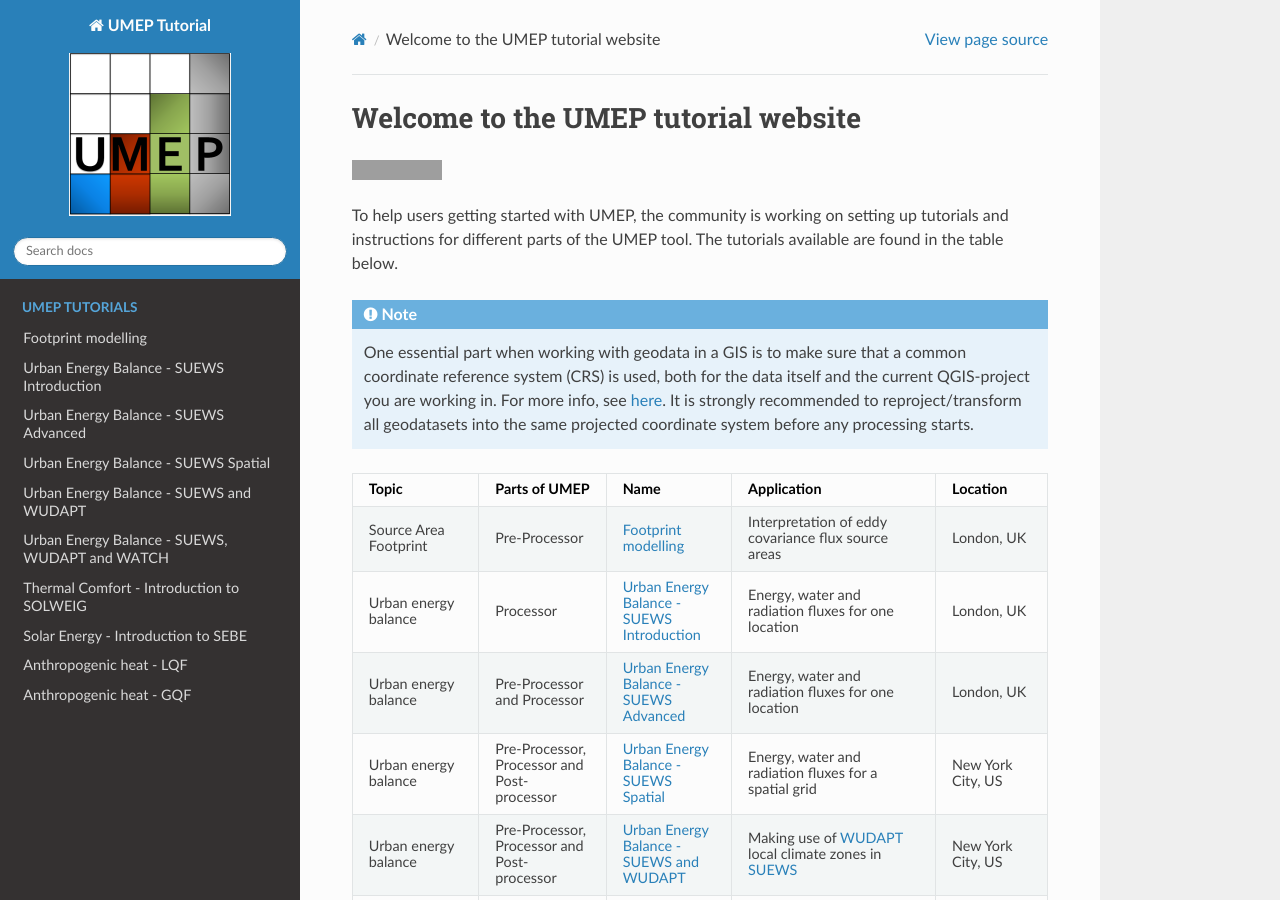
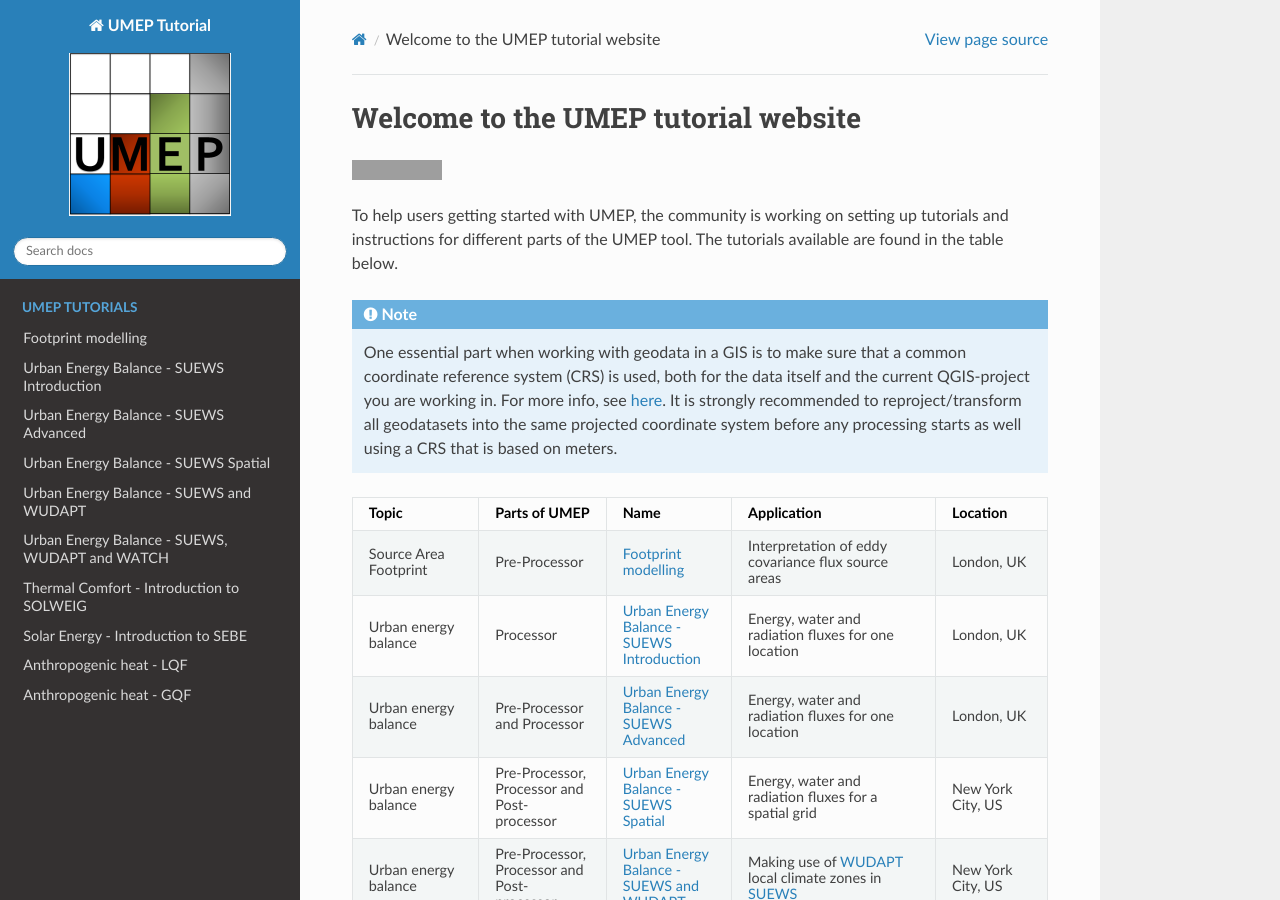
Before and after one commit to Urban-Meteorology-Reading/Tutorials, a Sphinx documentation site: the page built from docs/source/index.rst, in a window 1280 px wide and 900 px high. Built offline with Sphinx 7.4.7 and the Read the Docs theme 2.0.0, drawn with Linux system fonts in a browser that asks for light colours; grey boxes are pictures that could not be loaded.

Commit message:
Update on CRS information

```diff
--- a/docs/source/index.rst
+++ b/docs/source/index.rst
@@ -13,7 +13,7 @@
 setting up tutorials and instructions for different parts of the UMEP
 tool. The tutorials available are found in the table below.
 
-.. note:: One essential part when working with geodata in a GIS is to make sure that a common coordinate reference system (CRS) is used, both for the data itself and the current QGIS-project you are working in. For more info, see `here <https://docs.qgis.org/2.18/en/docs/gentle_gis_introduction/coordinate_reference_systems.html>`__. It is strongly recommended to reproject/transform all geodatasets into the same projected coordinate system before any processing starts.
+.. note:: One essential part when working with geodata in a GIS is to make sure that a common coordinate reference system (CRS) is used, both for the data itself and the current QGIS-project you are working in. For more info, see `here <https://docs.qgis.org/2.18/en/docs/gentle_gis_introduction/coordinate_reference_systems.html>`__. It is strongly recommended to reproject/transform all geodatasets into the same projected coordinate system before any processing starts as well using a CRS that is based on meters.
 
 
 .. list-table::
```
